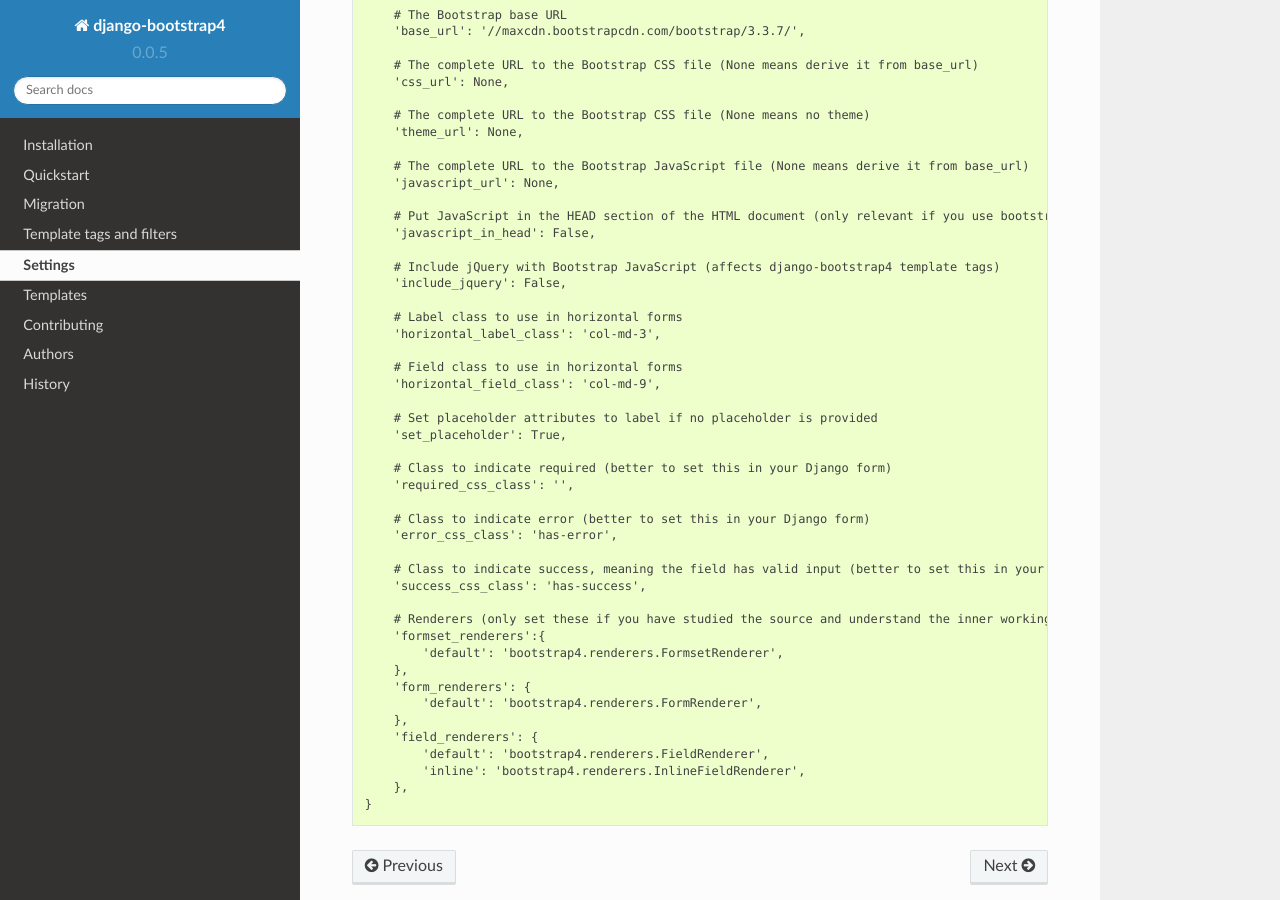
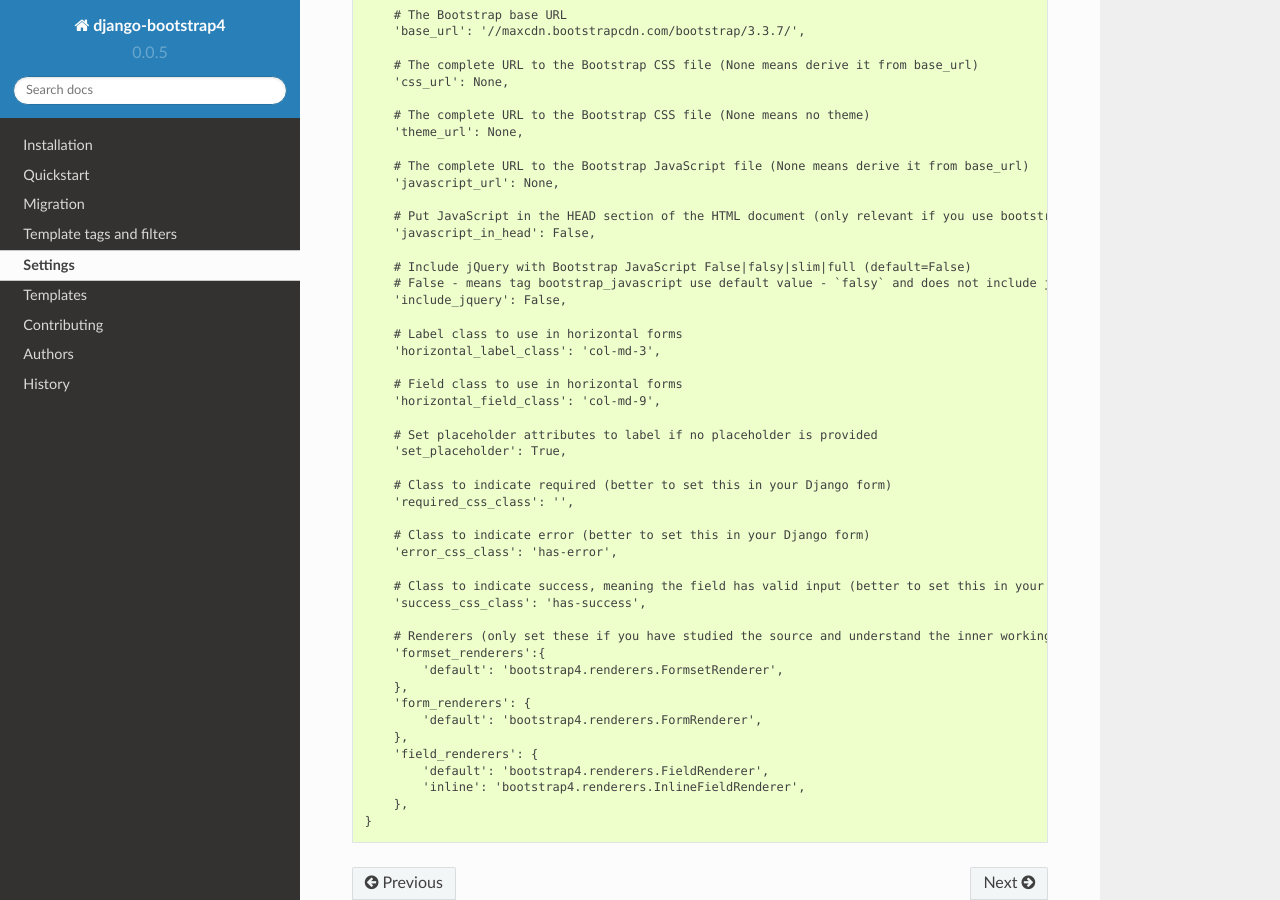
Before and after one commit to heracule/django-bootstrap, a Sphinx documentation site: the page built from docs/settings.rst, in a window 1280 px wide and 900 px high, scrolled down 437 px. Built offline with Sphinx 7.4.7 and the Read the Docs theme 2.0.0, drawn with Linux system fonts in a browser that asks for light colours.

Commit message:
Tag bootstrap_javascript use settings include_jquery for now
Update docs about `include_jquery` variable

```diff
--- a/docs/settings.rst
+++ b/docs/settings.rst
@@ -32,7 +32,8 @@ The ``BOOTSTRAP4`` dict variable contains these settings and defaults:
         # Put JavaScript in the HEAD section of the HTML document (only relevant if you use bootstrap4.html)
         'javascript_in_head': False,
 
-        # Include jQuery with Bootstrap JavaScript (affects django-bootstrap4 template tags)
+        # Include jQuery with Bootstrap JavaScript False|falsy|slim|full (default=False)
+        # False - means tag bootstrap_javascript use default value - `falsy` and does not include jQuery)
         'include_jquery': False,
 
         # Label class to use in horizontal forms
```
